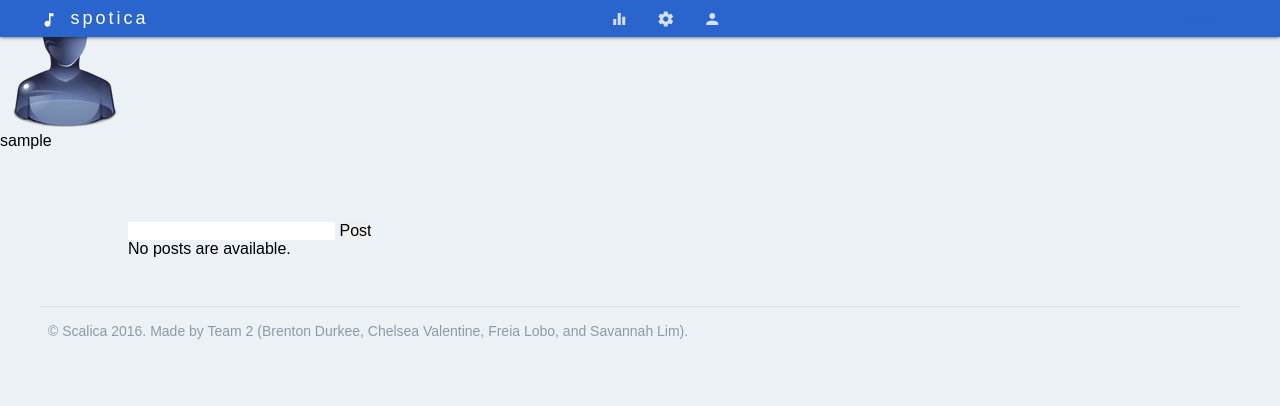
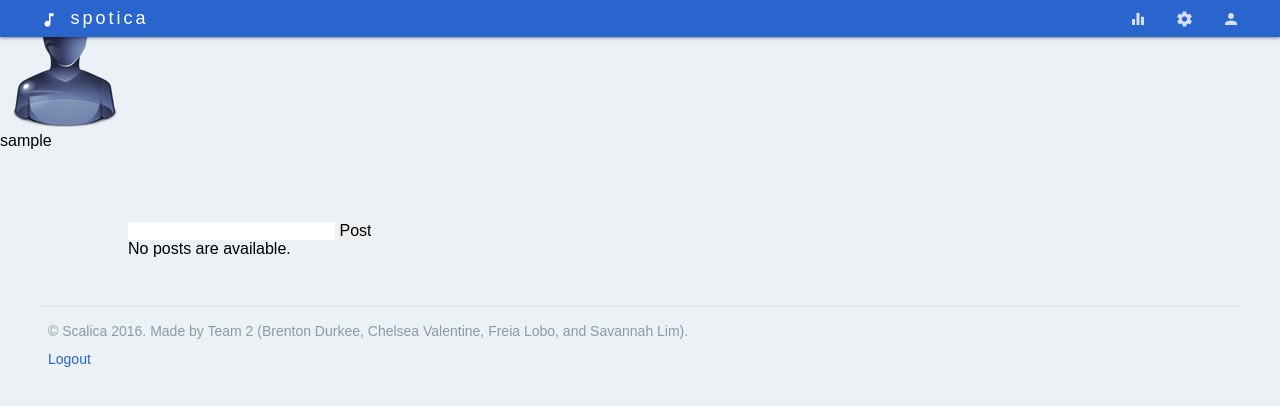
Before and after one commit to brentdur/spotica, a Django app: page /home/ in a window 1280 px wide. Shown: the top 406 px of the page. Run offline with Django 3.2, Linux system fonts and the light colour scheme; the visitor is signed in with stand-in values (Sample User, id 1); data that the repository does not hold is empty.

Commit message:
Move logout to footer.

```diff
--- a/web/scalica/micro/static/micro/css/layout/_footer.scss
+++ b/web/scalica/micro/static/micro/css/layout/_footer.scss
@@ -7,3 +7,8 @@
   padding: 16px 8px 8px 8px;
   max-width: $max-width;
 }
+
+.footer__links {
+  display: block;
+  margin: 12px 0;
+}
--- a/web/scalica/micro/static/micro/css/style.css
+++ b/web/scalica/micro/static/micro/css/style.css
@@ -250,6 +250,10 @@ body {
   padding: 16px 8px 8px 8px;
   max-width: 1200px; }
 
+.footer__links {
+  display: block;
+  margin: 12px 0; }
+
 .section {
   background-color: #fff;
   border-radius: 2px;
--- a/web/scalica/micro/templates/micro/base.html
+++ b/web/scalica/micro/templates/micro/base.html
@@ -22,8 +22,6 @@
           <i class="material-icons header__icon">settings</i>
           <i class="material-icons header__icon">person</i>
         </span>
-
-        <a href="{% url 'micro:logout' %}">Log Out</a>
       {% else %}
         <span class="header__buttons">
           <a href="/login">
@@ -58,6 +56,10 @@
   <footer class="footer">
     &copy; Scalica 2016. Made by Team 2 (Brenton Durkee, Chelsea Valentine, Freia Lobo, and Savannah Lim).
 
+    <div class="footer__links">
+      <a href="/logout">Logout</a>
+    </div>
+
     {% block footer %}
     {% endblock footer %}
   </footer>
```
